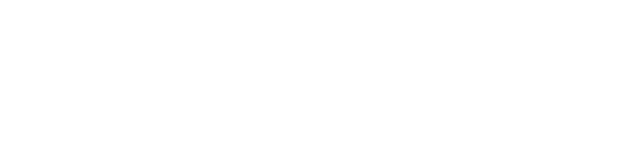
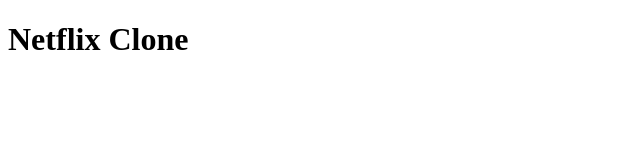
Before and after one commit to faiz17097/netflix-clone, a plain HTML site: page index.html in a window 1280 px wide. Shown: the whole page, without its empty margins (0-640 px from the left). Drawn offline with Linux system fonts and the light colour scheme.

Commit message:
add h1 tag

```diff
--- a/index.html
+++ b/index.html
@@ -6,6 +6,6 @@
     <title>Document</title>
 </head>
 <body>
-
+    <h1>Netflix Clone</h1>
 </body>
 </html>
```
